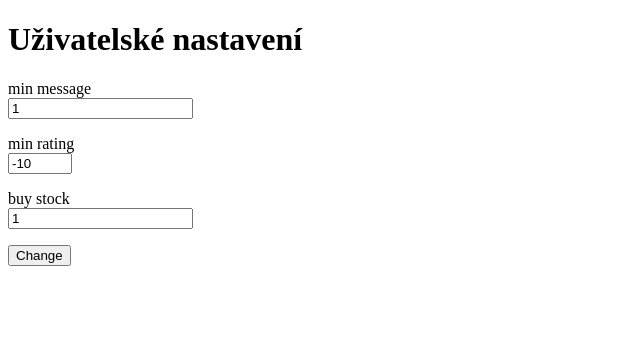
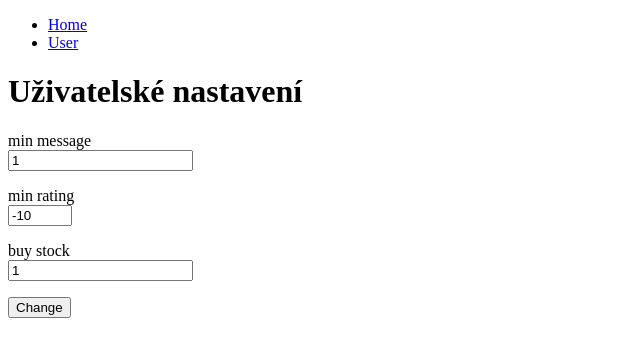
Before and after one commit to KaterinaFinkova/STIN_2025, a Flask app: page /user in a window 1280 px wide. Shown: the top 357 px of the page, without its empty margins (0-640 px from the left). Run offline with Flask 3, Linux system fonts and the light colour scheme.

Commit message:
added navigation

```diff
--- a/requirements.txt
+++ b/requirements.txt
@@ -2,5 +2,5 @@ coverage==7.7.1
 Flask==3.1.0
 pytest==8.1.1
 pytest-cov==6.0.0
+WTForms~=3.2.1
 gunicorn
-WTForms~=3.2.1
--- /dev/null
+++ b/templates/nav.html
@@ -0,0 +1,6 @@
+<nav>
+    <ul>
+        <li><a href="/">Home</a></li>
+        <li><a href="/user">User</a></li>
+    </ul>
+</nav>
--- a/templates/portfolio.html
+++ b/templates/portfolio.html
@@ -4,6 +4,7 @@
     <title>Portfolio</title>
 </head>
 <body>
+    {% include 'nav.html' %}
     <h1>Portfolio</h1>
     <table>
         <tr>
--- a/templates/user_setting.html
+++ b/templates/user_setting.html
@@ -4,8 +4,8 @@
     <title>Portfolio</title>
 </head>
 <body>
+    {% include 'nav.html' %}
     <h1>Uživatelské nastavení</h1>
-
     <form action="" method="post">
         {{ form.hidden_tag() }}
         <p>
```
